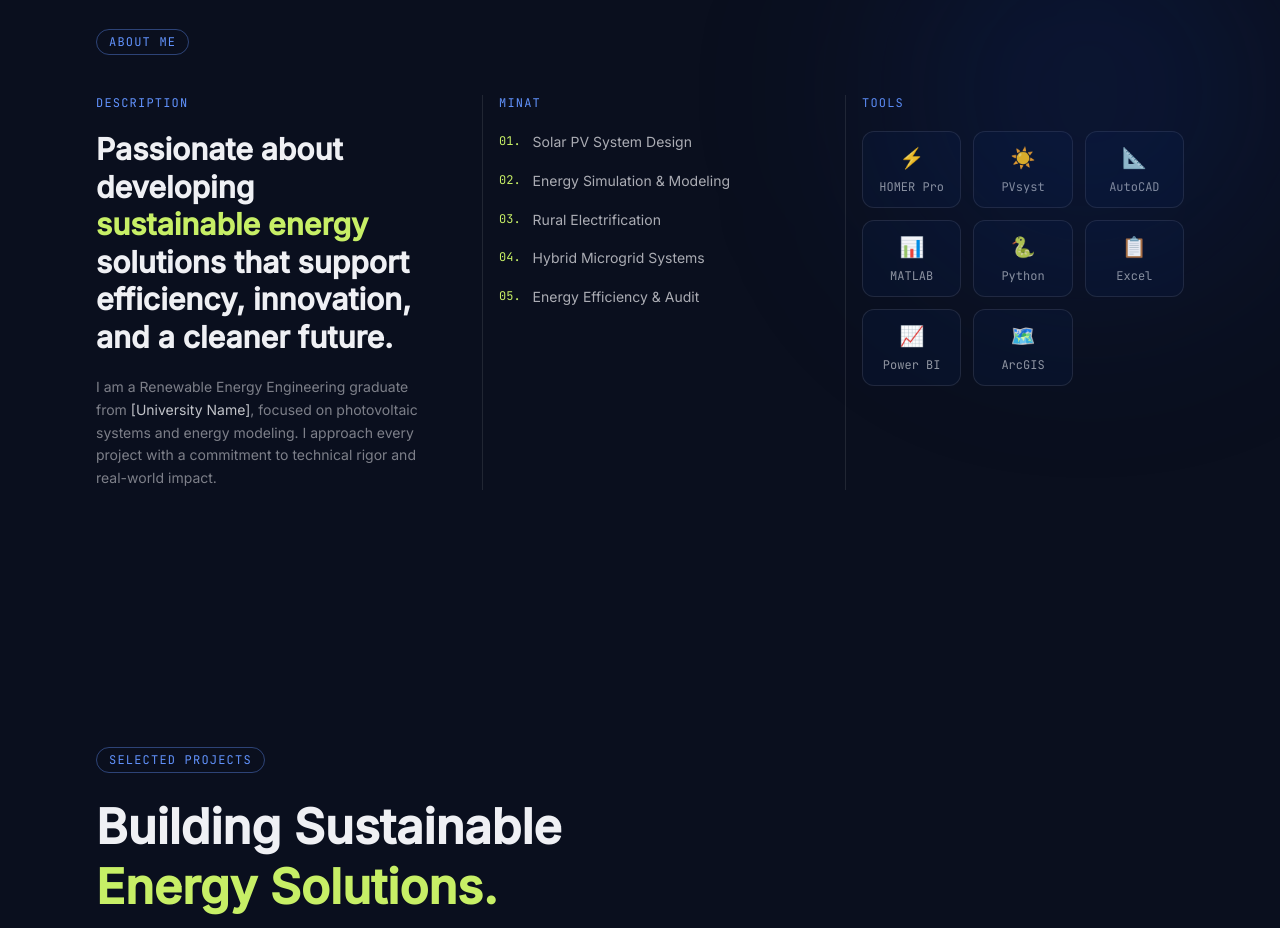
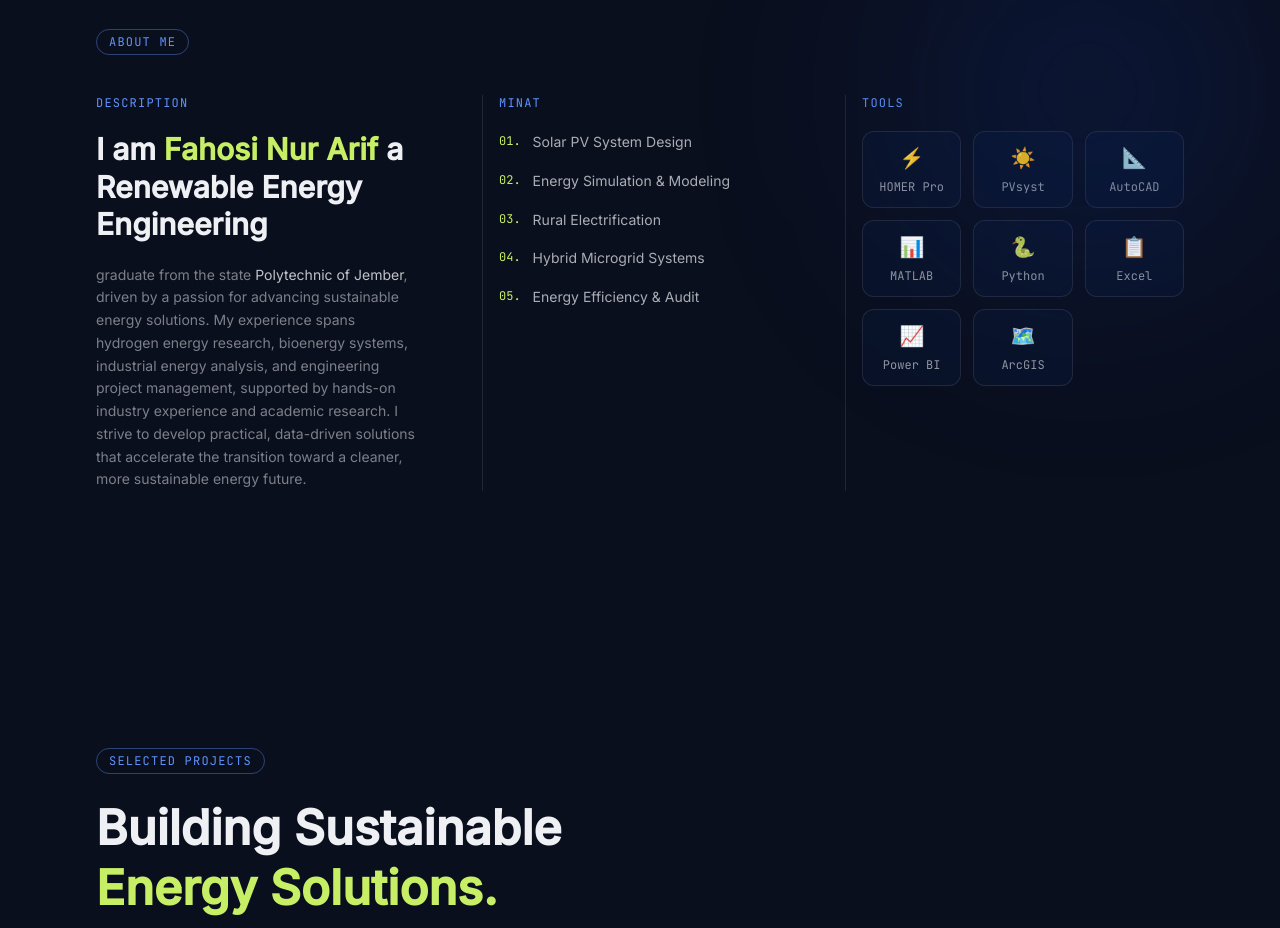
Before and after one commit to rifqiadrianto007/FahrosiNurArif, a Next.js app: page / in a window 1280 px wide. Shown: the part 900-1828 px from the top of the page. Built offline with nearby package versions, Linux system fonts and the light colour scheme.

Commit message:
about me update

```diff
--- a/src/components/sections/About.tsx
+++ b/src/components/sections/About.tsx
@@ -65,17 +65,18 @@ export function About() {
                             Description
                         </p>
                         <h2 className="text-2xl md:text-3xl font-extrabold text-[#EFF0F4] leading-tight mb-5">
-                            Passionate about developing{" "}
-                            <span className="text-[#C7EF66]">sustainable energy</span>{" "}
-                            solutions that support efficiency, innovation, and a cleaner
-                            future.
+                            I am{" "}
+                            <span className="text-[#C7EF66]">Fahosi Nur Arif</span>{" "}
+                            a Renewable Energy Engineering
                         </h2>
-                        <p className="text-[#EFF0F4]/50 text-sm leading-relaxed">
-                            I am a Renewable Energy Engineering graduate from{" "}
-                            <span className="text-[#EFF0F4]/80">[University Name]</span>,
-                            focused on photovoltaic systems and energy modeling. I approach
-                            every project with a commitment to technical rigor and real-world
-                            impact.
+                        <p className="text-[#EFF0F4]/50 text-sm leading-relaxed justify-center">
+                            graduate from the state {" "}
+                            <span className="text-[#EFF0F4]/80">Polytechnic of Jember</span>,
+                            driven by a passion for advancing sustainable energy solutions. My experience
+                            spans hydrogen energy research, bioenergy systems, industrial energy analysis,
+                            and engineering project management, supported by hands-on industry experience
+                            and academic research. I strive to develop practical, data-driven solutions
+                            that accelerate the transition toward a cleaner, more sustainable energy future.
                         </p>
                     </motion.div>
 
```
